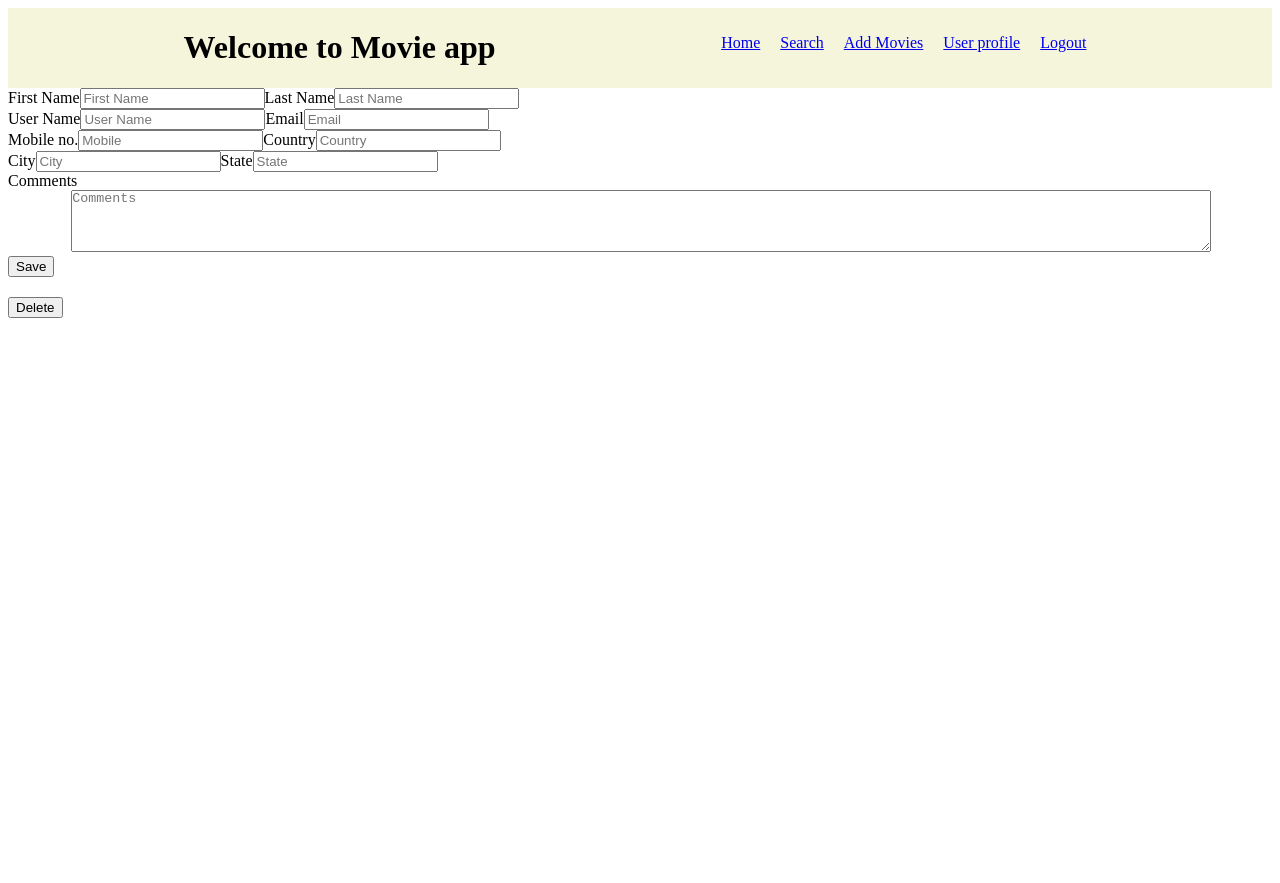
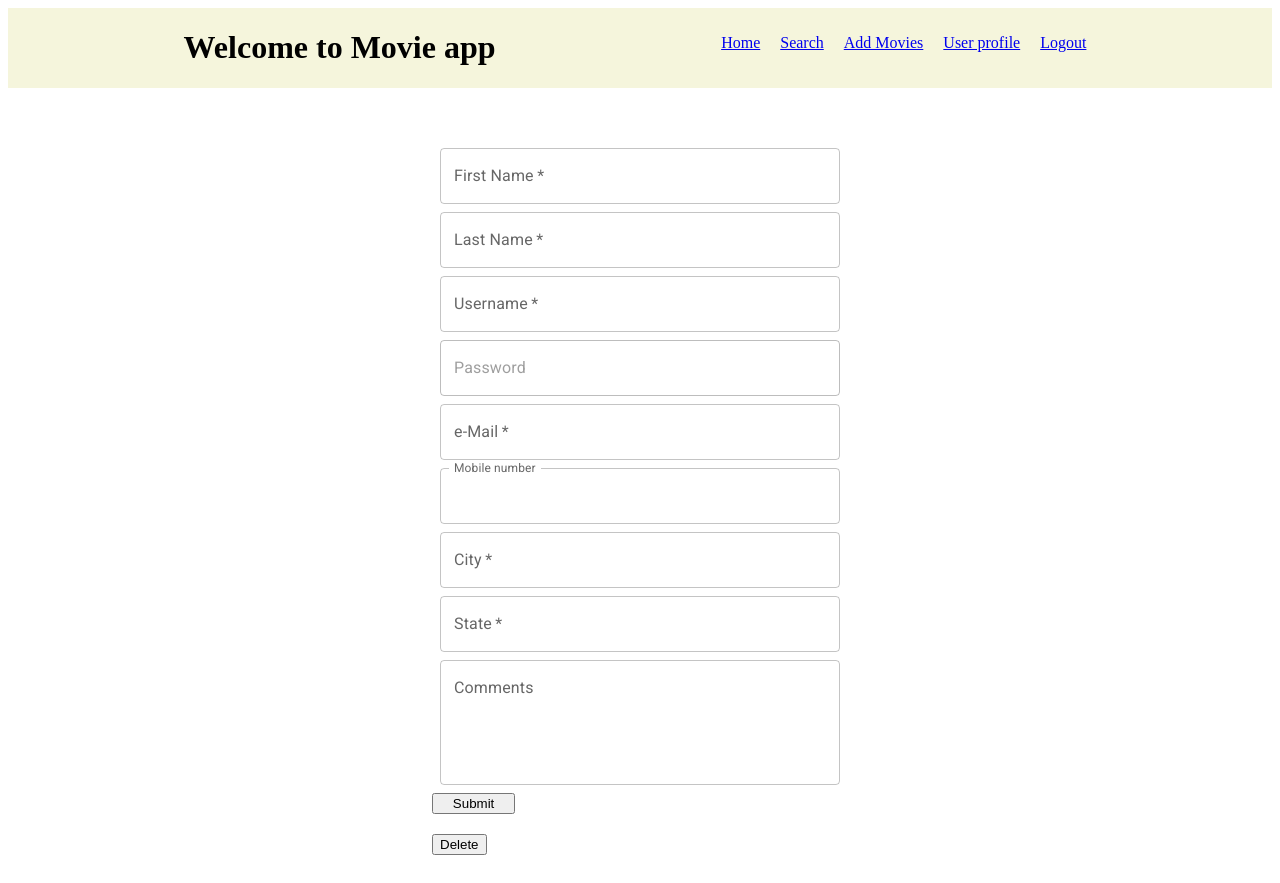
Before and after one commit to emcydeveloper/movieapp-with-login, a React (Create React App) app: page /useredit/1 in a window 1280 px wide. Before the commit the page ends 800 px from the top, so only its background shows below. Built offline with nearby package versions, Linux system fonts and the light colour scheme; no server answers.

Commit message:
Designing

```diff
--- a/src/EditUser.js
+++ b/src/EditUser.js
@@ -2,6 +2,8 @@ import "./style.css";
 import { useEffect, useState } from "react";
 import { useHistory,useParams } from "react-router-dom";
 import Header from "./Header";
+import Box from '@mui/material/Box';
+import TextField from '@mui/material/TextField';
 
 export default function EditUser(){
     const { userid } = useParams();
@@ -75,95 +77,25 @@ export default function EditUser(){
     return(
         <div className="useredit">
             <Header />
-
-            <form onSubmit={handleSubmit}>
-        <div>
-          <label htmlFor="firstname">First Name</label>
-          <input
-            type="text"
-            placeholder="First Name"
-            onChange={handleChange}
-            name="firstname"
-            value={userData.firstname}
-          />
-          <label htmlFor="lastname">Last Name</label>
-          <input
-            type="text"
-            placeholder="Last Name"
-            onChange={handleChange}
-            name="lastname"
-            value={userData.lastname}
-          />
-        </div>
-        <div>
-          <label htmlFor="username">User Name</label>
-          <input
-            type="text"
-            placeholder="User Name"
-            onChange={handleChange}
-            name="username"
-            value={userData.username}
-          />
-
-          <label htmlFor="email">Email</label>
-          <input
-            type="email"
-            placeholder="Email"
-            onChange={handleChange}
-            name="email"
-            value={userData.email}
-          />
-        </div>
-        <div>
-          <label htmlFor="mobile">Mobile no.</label>
-          <input
-            type="tel"
-            placeholder="Mobile"
-            onChange={handleChange}
-            name="mobile"
-            value={userData.mobile}
-          />
-
-          <label htmlFor="country">Country</label>
-          <input
-            type="text"
-            placeholder="Country"
-            onChange={handleChange}
-            name="country"
-            value={userData.country}
-          />
-        </div>
-        <div>
-          <label htmlFor="city">City</label>
-          <input
-            type="text"
-            placeholder="City"
-            onChange={handleChange}
-            name="city"
-            value={userData.city}
-          />
-
-          <label htmlFor="state">State</label>
-          <input
-            type="text"
-            placeholder="State"
-            onChange={handleChange}
-            name="state"
-            value={userData.state}
-          />
-        </div>
-        <label htmlFor="comments">Comments</label>
-        <div className="form-comments">
-          <textarea className="form-textarea"
-            value={userData.comments}
-            placeholder="Comments"
-            onChange={handleChange}
-            name="comments"
-          />
-        </div>
-        <button>Save</button>
-      </form>
-      <button className="useredit-delbtn" onClick={handleDelete}>Delete</button>
+            <div className="register-form" >
+      <form onSubmit={handleSubmit}>
+      <Box component="form" sx={{'& .MuiTextField-root': { m: 1, width: '50ch',display: 'flex', flexWrap: 'wrap'  },}} noValidate autoComplete="off">
+      <div>
+        <TextField required id="firstname" label="First Name" value={userData.firstname} name="firstname" onChange={handleChange} />
+        <TextField required id="lastname" label="Last Name" value={userData.lastname} name="lastname" onChange={handleChange} />
+        <TextField required id="username" label="Username" value={userData.username} name="username" onChange={handleChange} />
+        <TextField disabled id="password" label="Password" />
+        <TextField required id="email" label="e-Mail" value={userData.email} name="email" onChange={handleChange} />
+        <TextField id="mobile" label="Mobile number" type="number" InputLabelProps={{ shrink: true, }} value={userData.mobile} name="mobile" onChange={handleChange} />
+        <TextField required id="city" label="City" value={userData.city} name="city" onChange={handleChange} />
+        <TextField required id="state" label="State" value={userData.state} name="state" onChange={handleChange} />
+        <TextField  id="comments" label="Comments" multiline rows={4} value={userData.comments} name="comments" onChange={handleChange}  />
+      </div>
+    </Box>
+    <button>Submit</button>
+    </form>
+    <button className="useredit-delbtn" onClick={handleDelete}>Delete</button>
+    </div>
       </div>
 
     )
--- a/src/Register.js
+++ b/src/Register.js
@@ -2,9 +2,10 @@ import "./style.css";
 import { useState } from "react";
 import SignUpHeader from "./SignUpHeader";
 import { useHistory } from "react-router-dom";
+import Box from '@mui/material/Box';
+import TextField from '@mui/material/TextField';
 
 export default function Register() {
-
   const history = useHistory();
   const [formData, setFormData] = useState({
     firstname: "",
@@ -30,117 +31,47 @@ export default function Register() {
   }
 
   function handleSubmit(event) {
-      fetch('https://movieapp-with-login.herokuapp.com/signup', {
-      method: 'POST', // or 'PUT'
+    fetch("https://movieapp-with-login.herokuapp.com/signup", {
+      method: "POST", // or 'PUT'
       headers: {
-        'Content-Type': 'application/json',
+        "Content-Type": "application/json",
       },
       body: JSON.stringify(formData),
     })
-    .then(response => response.json())
-    .then(data => {
-      console.log('Success!! User added', data);
-      alert('Success!! User added');
+      .then((response) => response.json())
+      .then((data) => {
+        console.log("Success!! User added", data);
+        alert("Success!! User added");
       })
-    .then(()=>history.push("/login"))
+      .then(() => history.push("/login"))
       .catch((error) => {
-      console.error('Error:', error);
-      alert('Error');
+        console.error("Error:", error);
+        alert("Error");
       });
 
     event.preventDefault();
   }
 
   return (
-    <div className="register">
+
+
+    <div className="register" >
       <SignUpHeader />
-      <div className="register-form">
-      <h1>Register Page</h1>
+      <div className="register-form" >
       <form onSubmit={handleSubmit}>
+      <Box component="form" sx={{'& .MuiTextField-root': { m: 1, width: '50ch',display: 'flex', flexWrap: 'wrap'  },}} noValidate autoComplete="off">
       <div>
-          {/* <label htmlFor="firstname">First Name</label> */}
-          <input
-            type="text"
-            placeholder="First Name"
-            onChange={handleChange}
-            name="firstname"
-            value={formData.firstname}
-          />
-          {/* <label htmlFor="lastname">Last Name</label> */}
-          <input
-            type="text"
-            placeholder="Last Name"
-            onChange={handleChange}
-            name="lastname"
-            value={formData.lastname}
-          />
+        <TextField required id="firstname" label="First Name" value={formData.firstname} name="firstname" onChange={handleChange} />
+        <TextField required id="lastname" label="Last Name" value={formData.lastname} name="lastname" onChange={handleChange} />
+        <TextField required id="username" label="Username" value={formData.username} name="username" onChange={handleChange} />
+        <TextField disabled id="password" label="Password" />
+        <TextField required id="email" label="e-Mail" value={formData.email} name="email" onChange={handleChange} />
+        <TextField id="mobile" label="Mobile number" type="number" InputLabelProps={{ shrink: true, }} value={formData.mobile} name="mobile" onChange={handleChange} />
+        <TextField required id="city" label="City" value={formData.city} name="city" onChange={handleChange} />
+        <TextField required id="state" label="State" value={formData.state} name="state" onChange={handleChange} />
+        <TextField  id="comments" label="Comments" multiline rows={4} value={formData.comments} name="comments" onChange={handleChange}  />
       </div>
-        <div>
-          {/* <label htmlFor="username">User Name</label> */}
-          <input
-            type="text"
-            placeholder="User Name"
-            onChange={handleChange}
-            name="username"
-            value={formData.username}
-          />
-
-          {/* <label htmlFor="email">Email</label> */}
-          <input
-            type="email"
-            placeholder="Email"
-            onChange={handleChange}
-            name="email"
-            value={formData.email}
-          />
-        </div>
-        <div>
-          {/* <label htmlFor="mobile">Mobile no.</label> */}
-          <input
-            type="tel"
-            placeholder="Mobile"
-            onChange={handleChange}
-            name="mobile"
-            value={formData.mobile}
-          />
-
-          {/* <label htmlFor="country">Country</label> */}
-          <input
-            type="text"
-            placeholder="Country"
-            onChange={handleChange}
-            name="country"
-            value={formData.country}
-          />
-        </div>
-        <div>
-          {/* <label htmlFor="city">City</label> */}
-          <input
-            type="text"
-            placeholder="City"
-            onChange={handleChange}
-            name="city"
-            value={formData.city}
-          />
-
-          {/* <label htmlFor="state">State</label> */}
-          <input
-            type="text"
-            placeholder="State"
-            onChange={handleChange}
-            name="state"
-            value={formData.state}
-          />
-        </div>
-        {/* <label htmlFor="comments">Comments</label> */}
-        <div className="form-comments">
-          <textarea className="form-textarea"
-            value={formData.comments}
-            placeholder="Comments"
-            onChange={handleChange}
-            name="comments"
-          />
-        </div>
+    </Box>
     <button>Submit</button>
     </form>
     </div>
--- a/src/style.css
+++ b/src/style.css
@@ -3,10 +3,10 @@
   margin-right: auto;
   margin-top: 60px;
   width: max-content;
-  background-color: bisque;
+  /* background-color: bisque; */
 }
 
-.register-form > h1 {
+/* .register-form > h1 {
   text-align: center;
   margin-top: 15px;
   margin-bottom: 0px;
@@ -32,7 +32,7 @@
 
 .register-form > form > div > input {
   margin: 20px;
-}
+} */
 .form-textarea {
   padding: 0px;
   margin: 0px;
```
Lines whose indentation alone changed are shown as unchanged.
